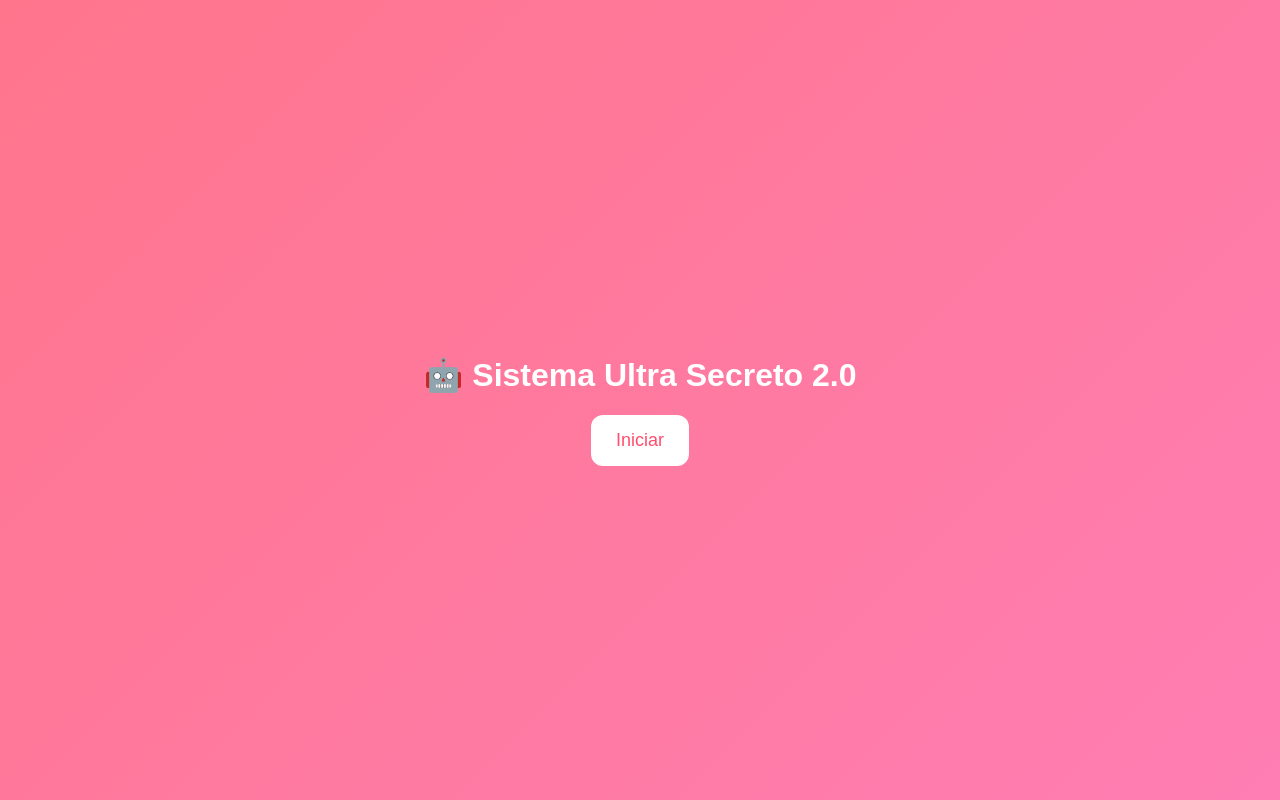
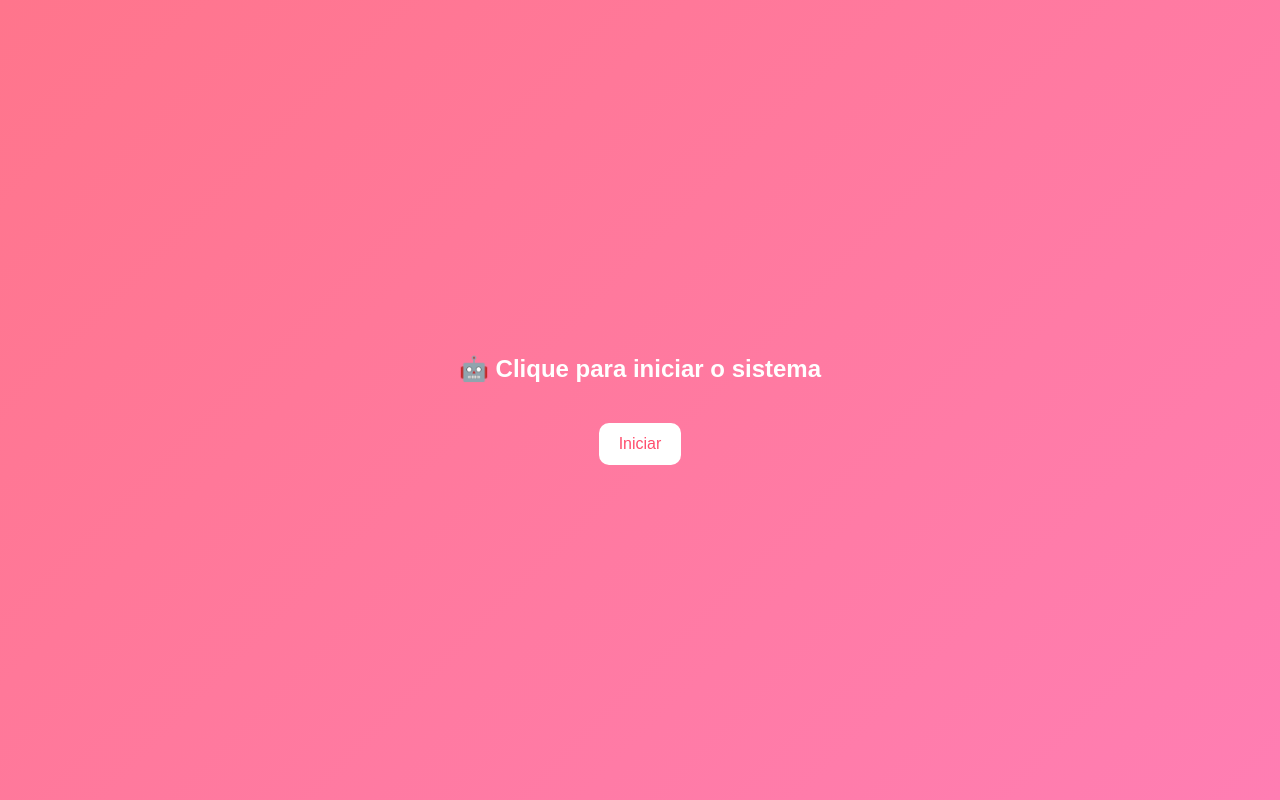
Before and after one commit to HFcompany/sistema-ultra-secreto, a plain HTML site: page index.html in a window 1280 px wide. Drawn offline with Linux system fonts and the light colour scheme.

Commit message:
index.html

```diff
--- a/index.html
+++ b/index.html
@@ -19,22 +19,26 @@ body {
 }
 
 .container {
-    padding: 20px;
+    max-width: 400px;
 }
 
 button {
-    padding: 15px 25px;
-    font-size: 18px;
+    margin-top: 20px;
+    padding: 12px 20px;
+    font-size: 16px;
     border: none;
-    border-radius: 12px;
+    border-radius: 10px;
     background: white;
     color: #ff4d6d;
     cursor: pointer;
-    transition: 0.3s;
 }
 
-button:hover {
-    transform: scale(1.05);
+input {
+    margin-top: 15px;
+    padding: 10px;
+    border-radius: 8px;
+    border: none;
+    width: 80%;
 }
 </style>
 </head>
@@ -42,37 +46,15 @@ button:hover {
 <body>
 
 <div class="container">
-    <h1>🤖 Sistema Ultra Secreto 2.0</h1>
-    <button onclick="iniciar()">Iniciar</button>
+    <h2 id="texto">🤖 Clique para iniciar o sistema</h2>
+    <div id="areaInput"></div>
+    <button onclick="iniciar()" id="botao">Iniciar</button>
 </div>
 
 <script>
-function sleep(ms) {
-    return new Promise(resolve => setTimeout(resolve, ms));
-}
 
-async function iniciar() {
-
-    alert("🤖 Iniciando Sistema Ultra Secreto 2.0...");
-    await sleep(1000);
-
-    let nome = prompt("Usuária detectada. Informe seu nome:");
-    await sleep(1000);
-
-    alert("Analisando dados biométricos...");
-    await sleep(2000);
-    alert("Escaneando nível de carisma...");
-    await sleep(2000);
-
-    alert("⚠ ERRO CRÍTICO ⚠");
-    await sleep(1000);
-    alert("Nível de charme excede os limites do sistema.");
-    await sleep(2000);
-
-    alert(nome + ", isso é sério.");
-    await sleep(1000);
-    alert("Você foi oficialmente classificada como:");
-    await sleep(2000);
+let nome = "";
+let etapa = 0;
 
 let titulos = [
     "Patrimônio da Beleza de Caru 🌎",
@@ -81,32 +63,74 @@ async function iniciar() {
     "Orgulho Cientificamente Comprovado da Cidade ✨"
 ];
 
-    let titulo = titulos[Math.floor(Math.random() * titulos.length)];
+function iniciar() {
+    const texto = document.getElementById("texto");
+    const areaInput = document.getElementById("areaInput");
+    const botao = document.getElementById("botao");
 
-    alert(titulo);
-    await sleep(2000);
-
-    let humor = prompt("Antes de encerrar, como você está se sentindo hoje?");
-
-    if (humor && humor.toLowerCase() === "triste") {
-        alert("Sistema detectou tentativa de tristeza.");
-        await sleep(1000);
-        alert("Mas isso não combina com alguém tão absurda de especial.");
-    }
-    else if (humor && humor.toLowerCase() === "feliz") {
-        alert("Confirmado. Sua felicidade está iluminando 3 continentes.");
-    }
-    else {
-        alert("Estado emocional registrado.");
-        alert("Independentemente disso, você continua incrível.");
+    if (etapa === 0) {
+        texto.innerText = "Usuária detectada. Informe seu nome:";
+        areaInput.innerHTML = "<input id='nomeInput'>";
+        botao.innerText = "Continuar";
+        etapa++;
     }
 
-    await sleep(2000);
+    else if (etapa === 1) {
+        nome = document.getElementById("nomeInput").value;
+        texto.innerText = "Analisando dados biométricos...";
+        areaInput.innerHTML = "";
+        botao.style.display = "none";
 
-    alert("Conclusão final do sistema:");
-    alert(nome + ", Carutapera claramente tem sorte em te ter por aí!");
-    alert("🤖 Programa encerrado antes que essa usuária me quebre kkk s2.");
+        setTimeout(() => {
+            texto.innerText = "⚠ ERRO CRÍTICO ⚠";
+        }, 1500);
+
+        setTimeout(() => {
+            texto.innerText = "Nível de charme excede os limites do sistema.";
+        }, 3000);
+
+        setTimeout(() => {
+            texto.innerText = nome + ", você foi oficialmente classificada como:";
+        }, 4500);
+
+        setTimeout(() => {
+            texto.innerText = titulos[Math.floor(Math.random() * titulos.length)];
+        }, 6000);
+
+        setTimeout(() => {
+            texto.innerText = "Antes de encerrar, como você está se sentindo hoje?";
+            areaInput.innerHTML = "<input id='humorInput'>";
+            botao.style.display = "inline-block";
+        }, 8000);
+
+        etapa++;
     }
+
+    else if (etapa === 2) {
+        let humor = document.getElementById("humorInput").value.toLowerCase();
+        areaInput.innerHTML = "";
+        botao.style.display = "none";
+
+        if (humor === "triste") {
+            texto.innerText = "Sistema detectou tentativa de tristeza...";
+        } else if (humor === "feliz") {
+            texto.innerText = "Sua felicidade está iluminando 3 continentes.";
+        } else {
+            texto.innerText = "Estado emocional registrado.";
+        }
+
+        setTimeout(() => {
+            texto.innerText = nome + ", Carutapera claramente tem sorte em te ter por aí!";
+        }, 3000);
+
+        setTimeout(() => {
+            texto.innerText = "🤖 Programa encerrado antes que essa usuária me quebre.";
+        }, 6000);
+
+        etapa++;
+    }
+}
+
 </script>
 
 </body>
```
Lines whose indentation alone changed are shown as unchanged.
